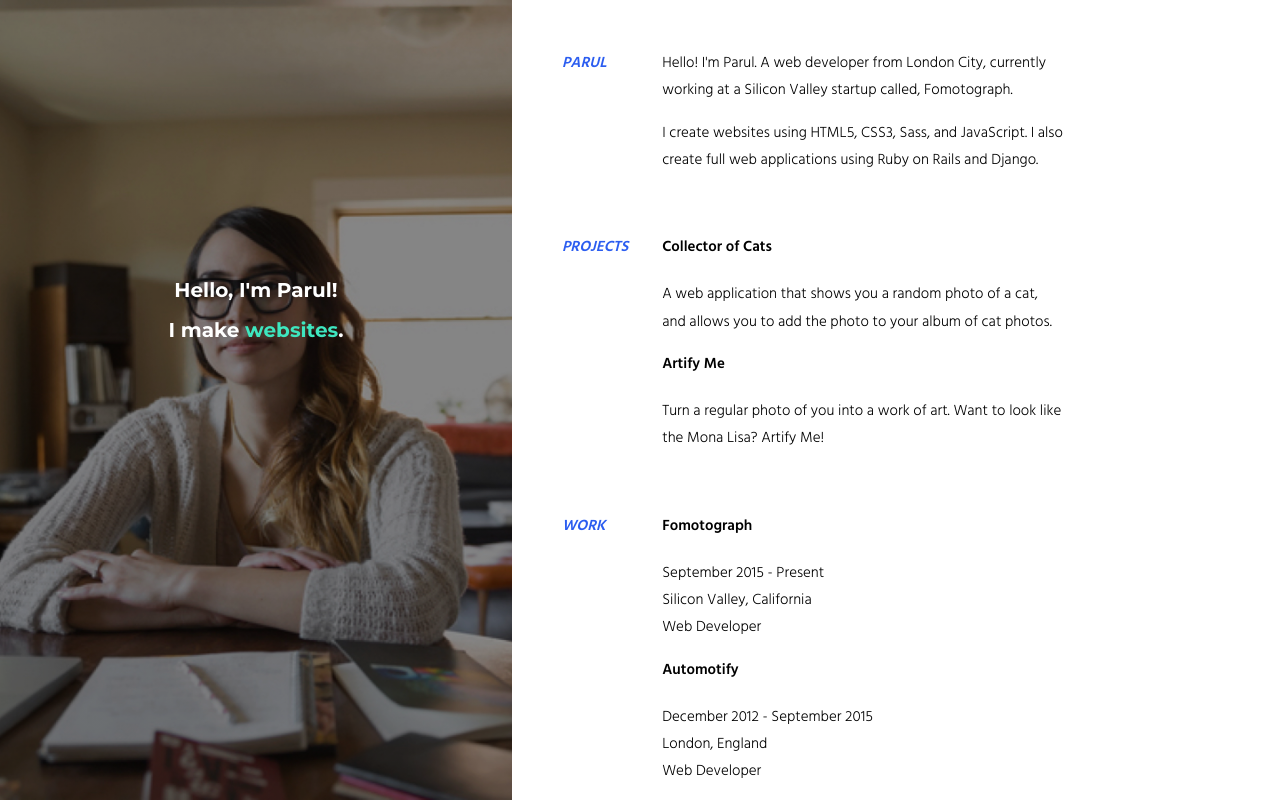
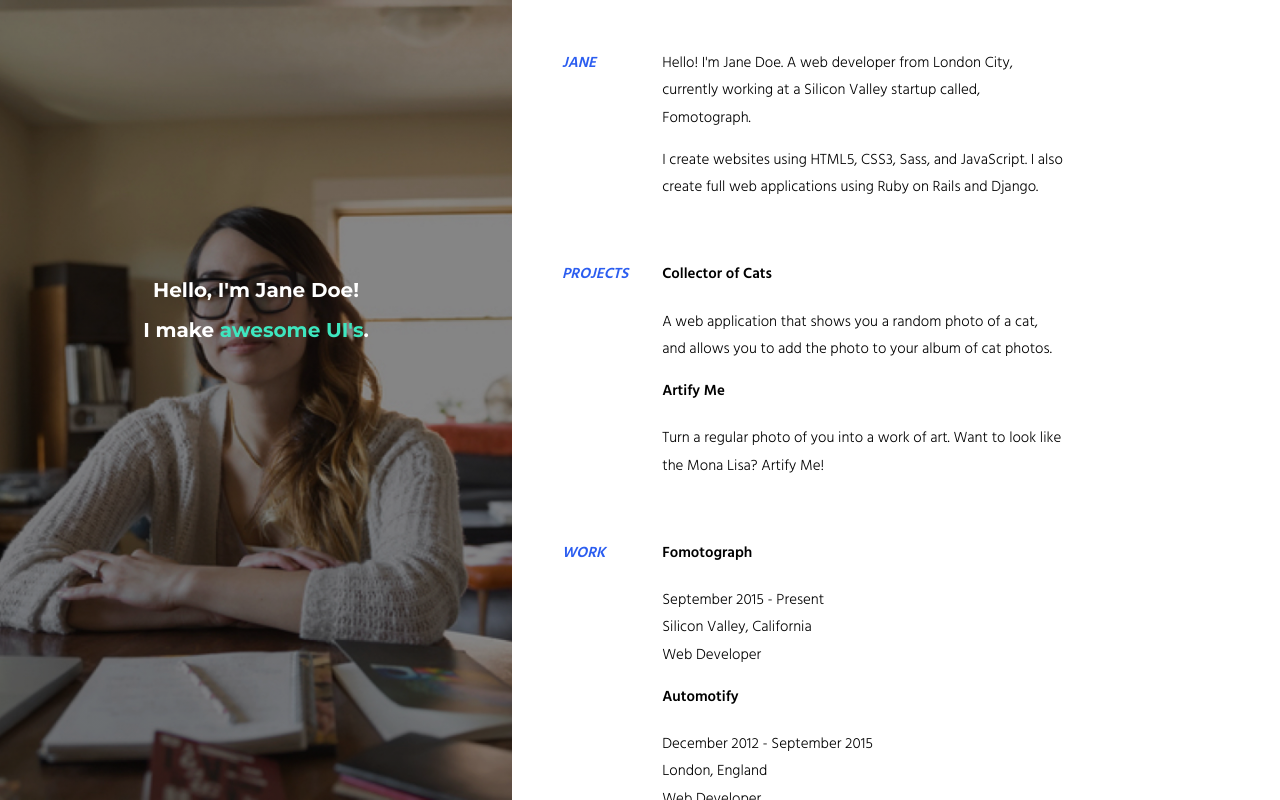
Before and after one commit to parulsinghh/resume, a plain HTML site: page index.html in a window 1280 px wide. Drawn offline with Linux system fonts and the light colour scheme.

```diff
--- a/index.html
+++ b/index.html
@@ -14,8 +14,8 @@
   <div class="container">
     <section class="picture">
       <div class="intro">
-        <h1>Hello, I'm Parul!</h1>
-        <h1>I make <em>websites</em>.</h1>
+        <h1>Hello, I'm Jane Doe!</h1>
+        <h1>I make <em>awesome UI's</em>.</h1>
       </div>
       <div class="background">
       </div>
@@ -23,11 +23,11 @@
     <section class="resume">
       <section class="part">
         <div class="sidebar">
-          <span class="tag">Parul</span>
+          <span class="tag">Jane</span>
         </div>
         <div class="main">
           <p>
-            Hello! I'm  Parul. A web developer from London City, currently working at a Silicon Valley startup called, Fomotograph.
+            Hello! I'm  Jane Doe. A web developer from London City, currently working at a Silicon Valley startup called, Fomotograph.
           </p>
           <p>
             I create websites using HTML5, CSS3, Sass, and JavaScript. I also create full web applications using Ruby on Rails and Django.
```
